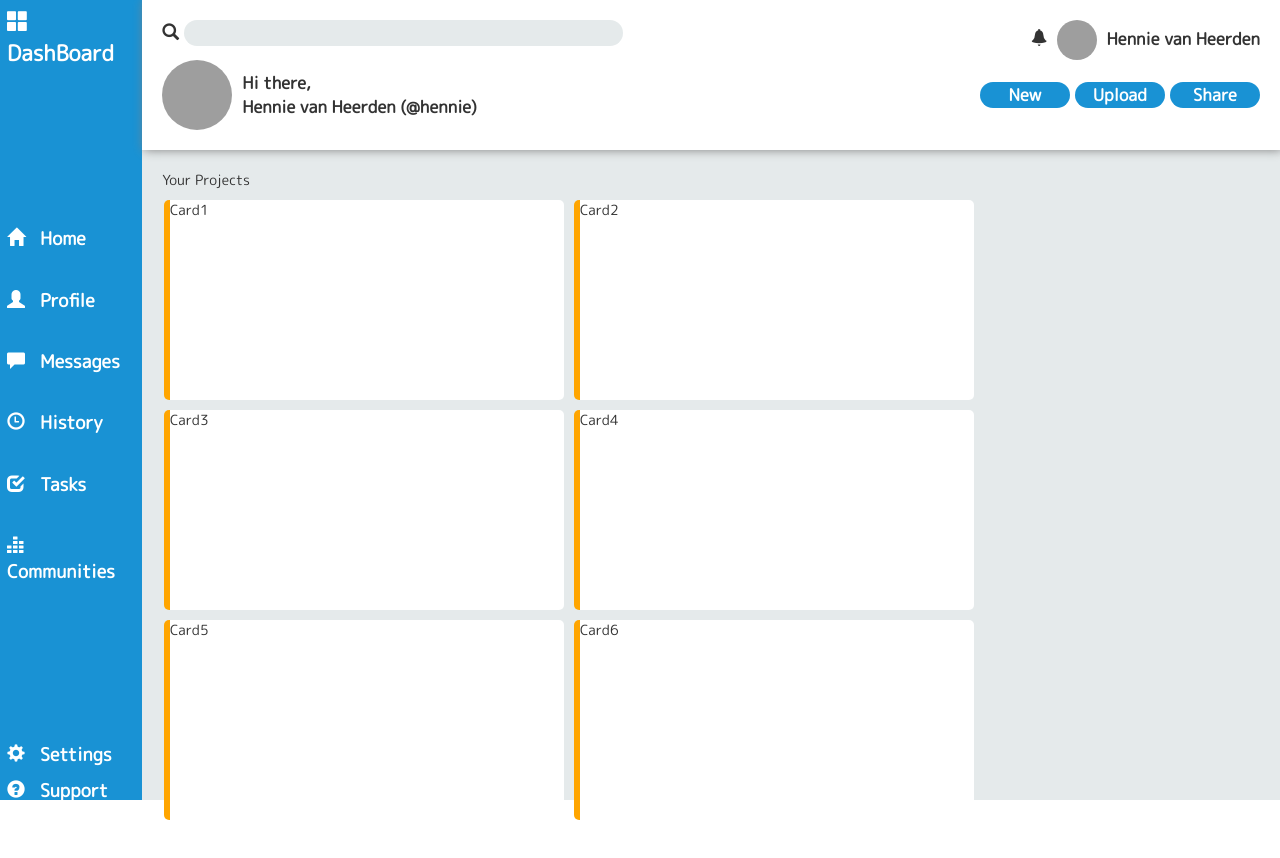
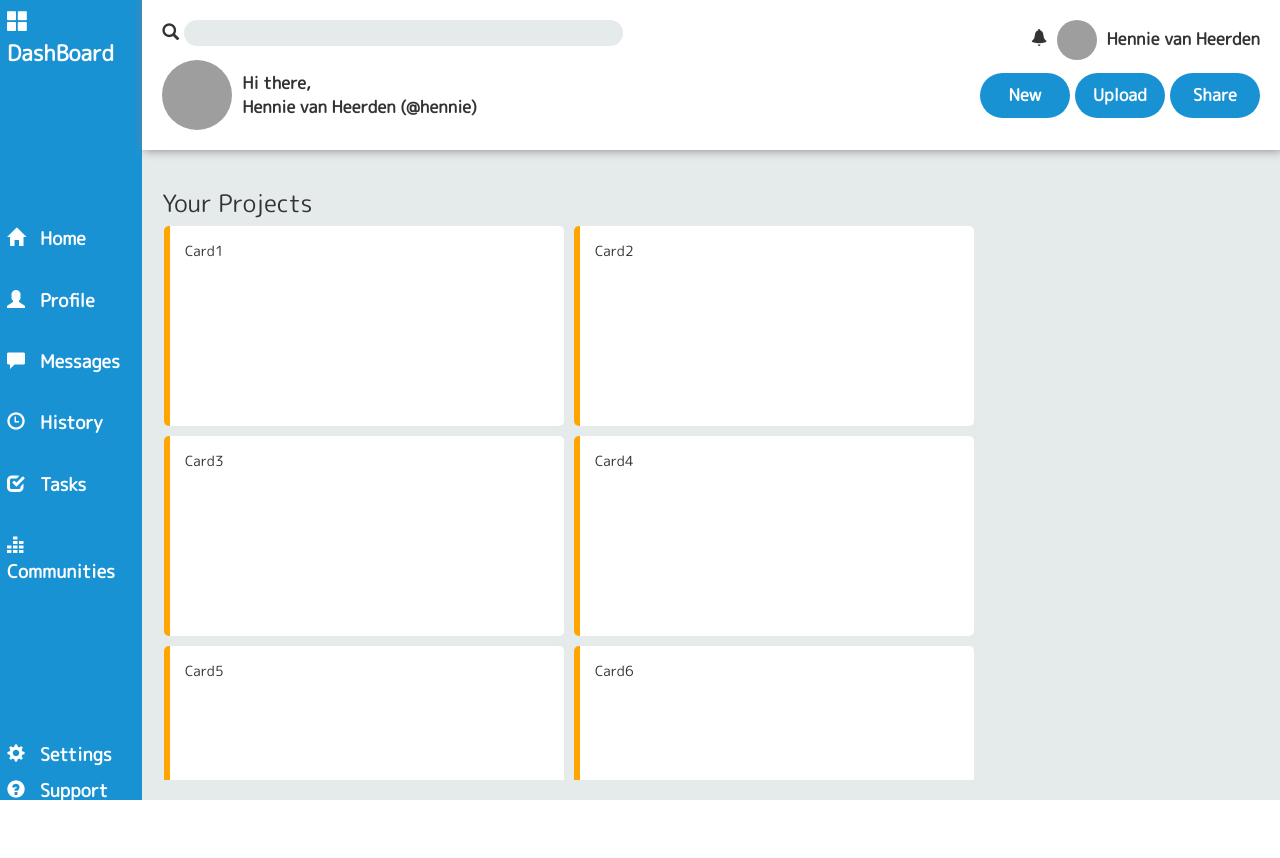
Before and after one commit to Hennie-dev/AdminDashboard, a plain HTML site: page index.html in a window 1280 px wide. Drawn offline with nearby package versions, Linux system fonts and the light colour scheme; grey boxes are pictures that could not be loaded.

Commit message:
card styling for overflow

```diff
--- a/index.html
+++ b/index.html
@@ -63,7 +63,7 @@
                 </div>
             </div>
             <div id="mainContent">
-                <p>Your Projects</p>
+                <h3>Your Projects</h3>
                 <div id="cards">
                     <div class="card">Card1</div>
                     <div class="card">Card2</div>
--- a/styles.css
+++ b/styles.css
@@ -134,6 +134,7 @@
         border-radius: 60px;
         border: none;
         width: 90px;
+        height: 45px;
         text-align: center;
         background-color: #1992D4;
         color: white;
@@ -148,6 +149,7 @@
     grid-column: 2 / 5;
     grid-row: 2 / 5;
     margin: 20px;
+    overflow-y: auto;
 }
 
 #cards{
@@ -164,4 +166,5 @@
      border-left: 6px solid orange;
      width: 400px;
      height: 200px;
+     padding: 15px;
 }
```
